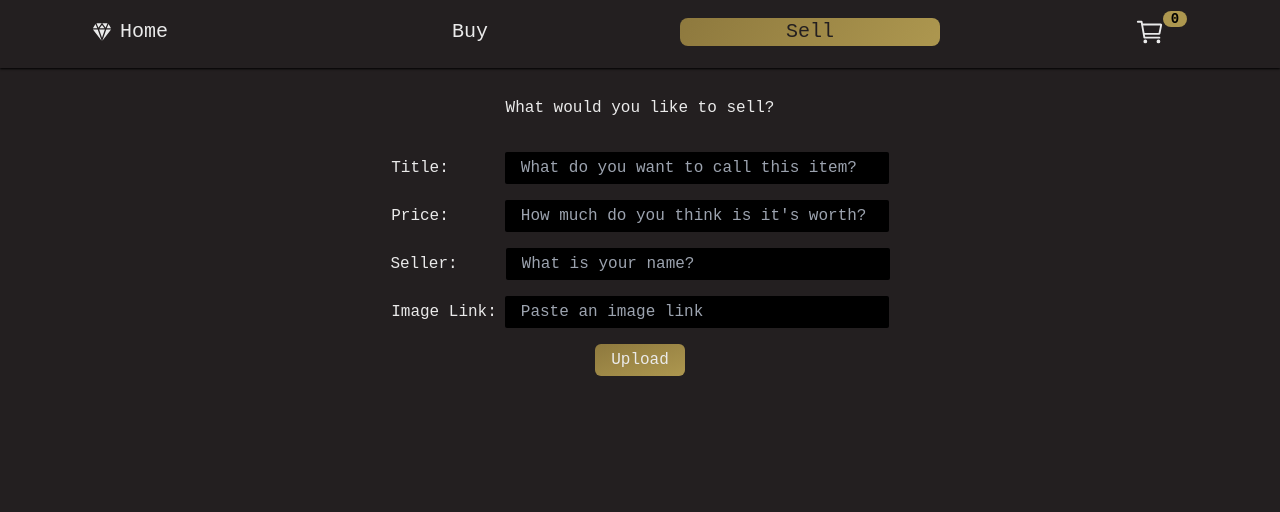
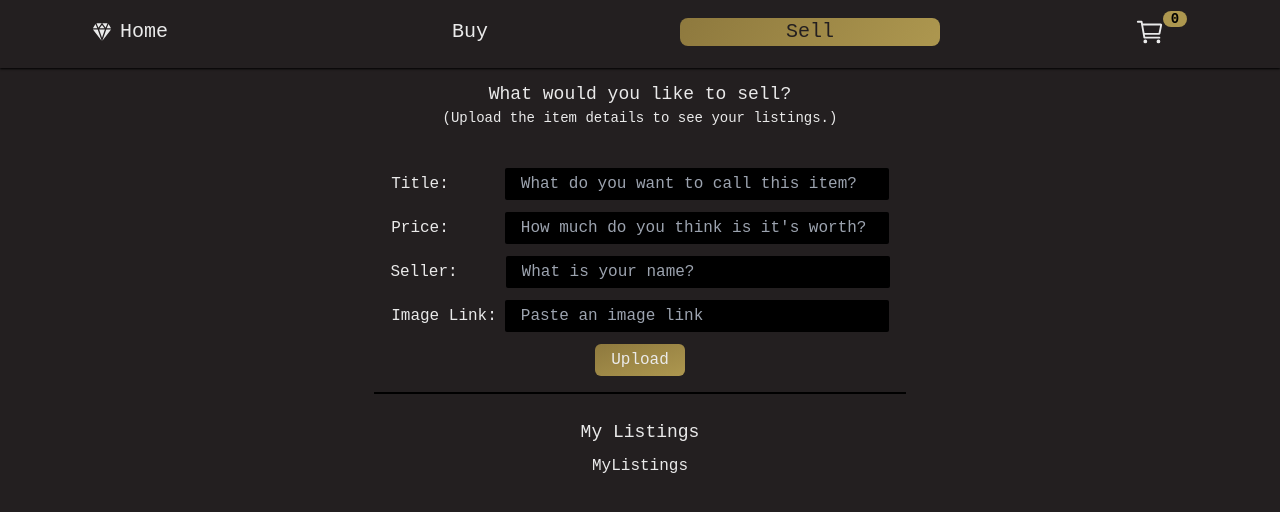
Before and after one commit to vipul-khedekar/top-1percent-exchange_buysell, a React (Vite) app: page /store/sell in a window 1280 px wide. Shown: the top 512 px of the page. Built offline with nearby package versions, Linux system fonts and the light colour scheme.

Commit message:
Fix: Size adjustments.

```diff
--- /dev/null
+++ b/src/components/MyListings.tsx
@@ -0,0 +1,5 @@
+function MyListings() {
+  return <div>MyListings</div>;
+}
+
+export default MyListings;
--- a/src/components/Seller.tsx
+++ b/src/components/Seller.tsx
@@ -1,4 +1,6 @@
 import { useState } from "react";
+
+import MyListings from "./MyListings";
 
 function Seller() {
   const [title, setTitle] = useState(``);
@@ -51,11 +53,17 @@ function Seller() {
   }
 
   return (
-    <main className="flex flex-col justify-center items-center gap-8 mt-24">
-      <h4 className="text-semiDarkWhite">What would you like to sell?</h4>
+    <main className="flex flex-col justify-center items-center gap-6 mt-20">
+      <h4 className="text-semiDarkWhite text-lg">
+        What would you like to sell?
+      </h4>
+
+      <h4 className="text-semiDarkWhite text-sm -mt-6">
+        (Upload the item details to see your listings.)
+      </h4>
 
       <form
-        className="flex flex-col justify-center items-center gap-4"
+        className="flex flex-col justify-center items-center gap-3 p-4 border-b-2 border-black"
         action="POST"
       >
         <div>
@@ -132,6 +140,14 @@ function Seller() {
           Upload
         </button>
       </form>
+
+      {myListing.length === 0 && (
+        <section className="flex flex-col justify-center items-center gap-2">
+          <h3 className="text-semiDarkWhite text-lg">My Listings</h3>
+
+          <MyListings key={myListing.id} {...myListing} />
+        </section>
+      )}
     </main>
   );
 }
```
